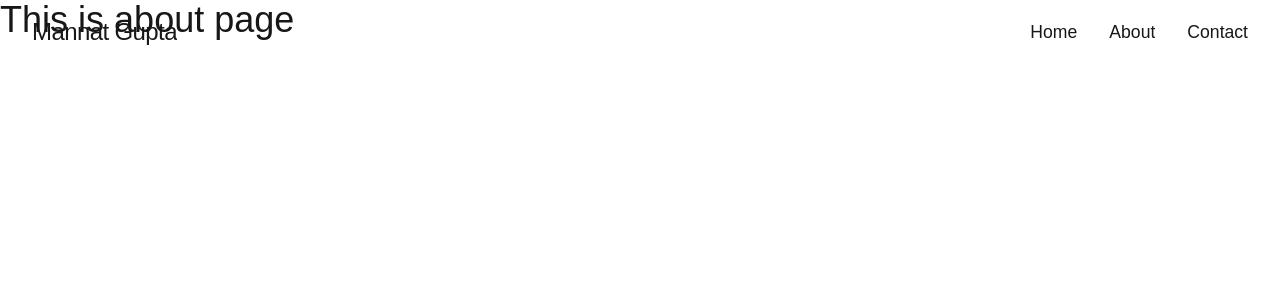
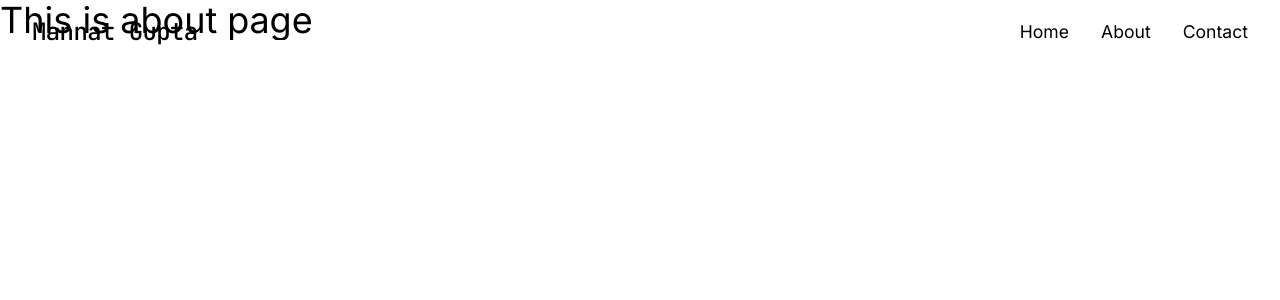
Before and after one commit to mannatgupta146/portfolio-v1, a Next.js app: page /about in a window 1280 px wide. Shown: the top 300 px of the page. Built offline with nearby package versions, Linux system fonts and the light colour scheme.

Commit message:
refactor: update styles in globals.css and enhance ProjectPage component with TextReveal animations

```diff
--- a/src/app/globals.css
+++ b/src/app/globals.css
@@ -1,28 +1,20 @@
 @import "tailwindcss";
 
 :root {
-  --background: #ffffff;
-  --foreground: #171717;
+  --font-sans: var(--font-inter);
+  --font-mono: var(--font-jetbrains-mono);
 }
 
-@theme inline {
-  --color-background: var(--background);
-  --color-foreground: var(--foreground);
-  --font-sans: var(--font-geist-sans);
-  --font-mono: var(--font-geist-mono);
+h1,
+span,
+h3 {
+  font-family: var(--font-mono);
 }
 
-@media (prefers-color-scheme: dark) {
-  :root {
-    --background: #0a0a0a;
-    --foreground: #ededed;
-  }
-}
-
-body {
-  background: var(--background);
-  color: var(--foreground);
-  font-family: Arial, Helvetica, sans-serif;
+h2,
+p,
+h4 {
+  font-family: var(--font-sans);
 }
 
 html.lenis,
--- a/src/app/project/[slug]/page.js
+++ b/src/app/project/[slug]/page.js
@@ -1,5 +1,16 @@
-export default function Page() {
+import ProjectPage from "@/components/ProjectPage";
+import { projects } from "@/data/projects";
+
+export default async function Page({ params }) {
+
+    const { slug } = await params;
+
+    const projectIndex = projects.findIndex((p) => p.slug === slug);
+    const project = projects[projectIndex];
+
     return (
-        <div>this is project desc page</div>
+        <>
+          <ProjectPage project={project} />
+        </>
     );
 }
--- a/src/components/CarouselCard.jsx
+++ b/src/components/CarouselCard.jsx
@@ -53,7 +53,7 @@ const CarouselCard = ({ project, onHoverStart, onHoverEnd }) => {
   const { navigateTo } = useViewTransition()
 
   const handleClick = () => {
-    navigateTo(`/projects/${project.slug}`)
+    navigateTo(`/project/${project.slug}`)
   }
 
   return (
--- /dev/null
+++ b/src/components/ProjectPage.jsx
@@ -0,0 +1,59 @@
+import TextReveal from "./TextReveal"
+
+const ProjectPage = ({ project }) => {
+  return (
+    <>
+      <main>
+        <section className="h-screen w-full flex pt-16 pb-3 px-8">
+            <div className="firstSegment h-full w-[5%]">
+                <TextReveal delay="1.3" splitBy="chars" stagger="0.05">
+                    <h3 className="text-2xl">{project.number}</h3>
+                </TextReveal>
+            </div>
+
+            <div className="secondSegment h-[85%] w-[40%]">
+                <div className="imageDiv h-full w-full">
+                    <img className="h-full w-full object-cover" src={project.coverImage} alt={project.title} />
+                </div>
+            </div>
+
+            <div className="thirdSegment h-[85%] w-[55%] pl-10 flex flex-col justify-end">
+                <div className="heading">
+                    <TextReveal delay="1.3" splitBy="chars" stagger="0.05">
+                        <h1 className="text-[1.9rem] leading-1.1">{project.title}</h1>
+                    </TextReveal>
+                </div>
+
+                <div className="subHeading flex gap-3 items-baseline">
+                    <TextReveal delay="1.5" splitBy="words" stagger="0.05">
+                        <h1 className="text-[1.6rem] text-gray-700 tracking-[-2px]">{project.subtitle}</h1>
+                    </TextReveal>
+                    <TextReveal delay="1.6" splitBy="chars" stagger="0.05">
+                        <h1 className="text-[1.2rem] tracking-[-1px]">{project.year}</h1>
+                    </TextReveal>
+                </div>
+
+                <div className="description mt-5 mb-2">
+                    <TextReveal delay="1.8" splitBy="lines">
+                        <h1 className="leading-[1.2] text-[1.1rem] text-gray-600">{project.description}</h1>
+                    </TextReveal>
+                </div>
+            </div>
+
+        </section>
+
+        <section></section>
+
+        <section></section>
+
+        <section></section>
+
+        <section></section>
+
+        <footer></footer>
+      </main>
+    </>
+  )
+}
+
+export default ProjectPage
--- a/src/components/TextReveal.jsx
+++ b/src/components/TextReveal.jsx
@@ -2,9 +2,14 @@
 
 import gsap, { ScrollTrigger, SplitText } from "@/libs/gsap"
 import { useGSAP } from "@gsap/react"
-import { forwardRef, useImperativeHandle, useRef } from "react"
+import {
+  forwardRef,
+  useImperativeHandle,
+  useRef,
+} from "react"
 
-const TextReveal = forwardRef((
+const TextReveal = forwardRef(
+  (
     {
       children,
       classname = "",
@@ -15,21 +20,25 @@ const TextReveal = forwardRef((
       stagger = 0.1,
       delay = 0,
       ease = "power3.out",
-    }, ref) => {
-
+    },
+    ref
+  ) => {
     const wrapperRef = useRef(null)
     const splitRef = useRef(null)
     const tlRef = useRef(null)
+    const scrollTriggerRef = useRef(null)
 
     useImperativeHandle(ref, () => ({
       play: () => tlRef.current?.play(),
       reverse: () => tlRef.current?.reverse(),
-    reset: () => tlRef.current?.pause(0)
+      reset: () => tlRef.current?.pause(0),
     }))
 
-  useGSAP(() => {
+    useGSAP(
+      () => {
         splitRef.current = new SplitText(wrapperRef.current, {
           type: splitBy,
+          mask: splitBy,
           lineThreshold: 0.3,
         })
 
@@ -37,13 +46,12 @@ const TextReveal = forwardRef((
 
         gsap.set(elements, {
           yPercent: 110,
+          opacity: 0,
         })
 
         tlRef.current = gsap.timeline({
           paused: true,
-        defaults: {
-            delay
-        }
+          delay,
         })
 
         tlRef.current.to(elements, {
@@ -54,15 +62,15 @@ const TextReveal = forwardRef((
           stagger: {
             each: stagger,
             from: "start",
-        }
+          },
         })
 
-    if(trigger === "mount") {
+        if (trigger === "mount") {
           tlRef.current.play()
         }
 
-    if(trigger === "scroll") {
-        ScrollTrigger.create({
+        if (trigger === "scroll") {
+          scrollTriggerRef.current = ScrollTrigger.create({
             trigger: wrapperRef.current,
             start: scrollStart,
             once: true,
@@ -72,20 +80,32 @@ const TextReveal = forwardRef((
 
         return () => {
           tlRef.current?.kill()
+          scrollTriggerRef.current?.kill()
           splitRef.current?.revert()
-        ScrollTrigger.getAll().forEach(trigger => trigger.kill())
         }
-
-  }, {
+      },
+      {
         scope: wrapperRef,
-    dependencies: [trigger, scrollStart, splitBy, duration, stagger, delay, ease]
-  })
+        dependencies: [
+          trigger,
+          scrollStart,
+          splitBy,
+          duration,
+          stagger,
+          delay,
+          ease,
+        ],
+      }
+    )
 
     return (
-    <div ref={wrapperRef} className={`overflow-hidden ${classname}`}>
+      <div ref={wrapperRef} className={classname}>
         {children}
       </div>
     )
-})
+  }
+)
+
+TextReveal.displayName = "TextReveal"
 
 export default TextReveal
```
Lines whose indentation alone changed are shown as unchanged.
